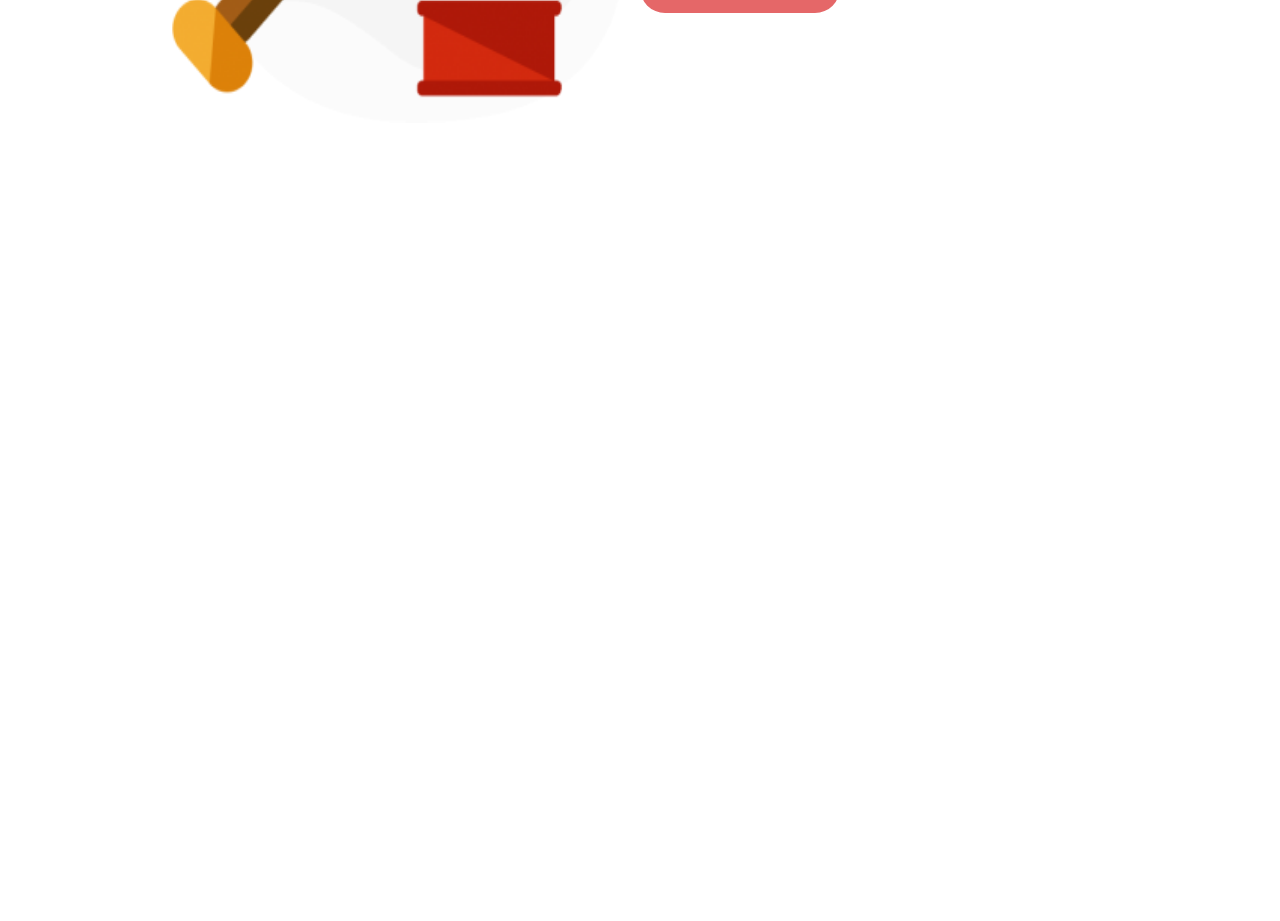
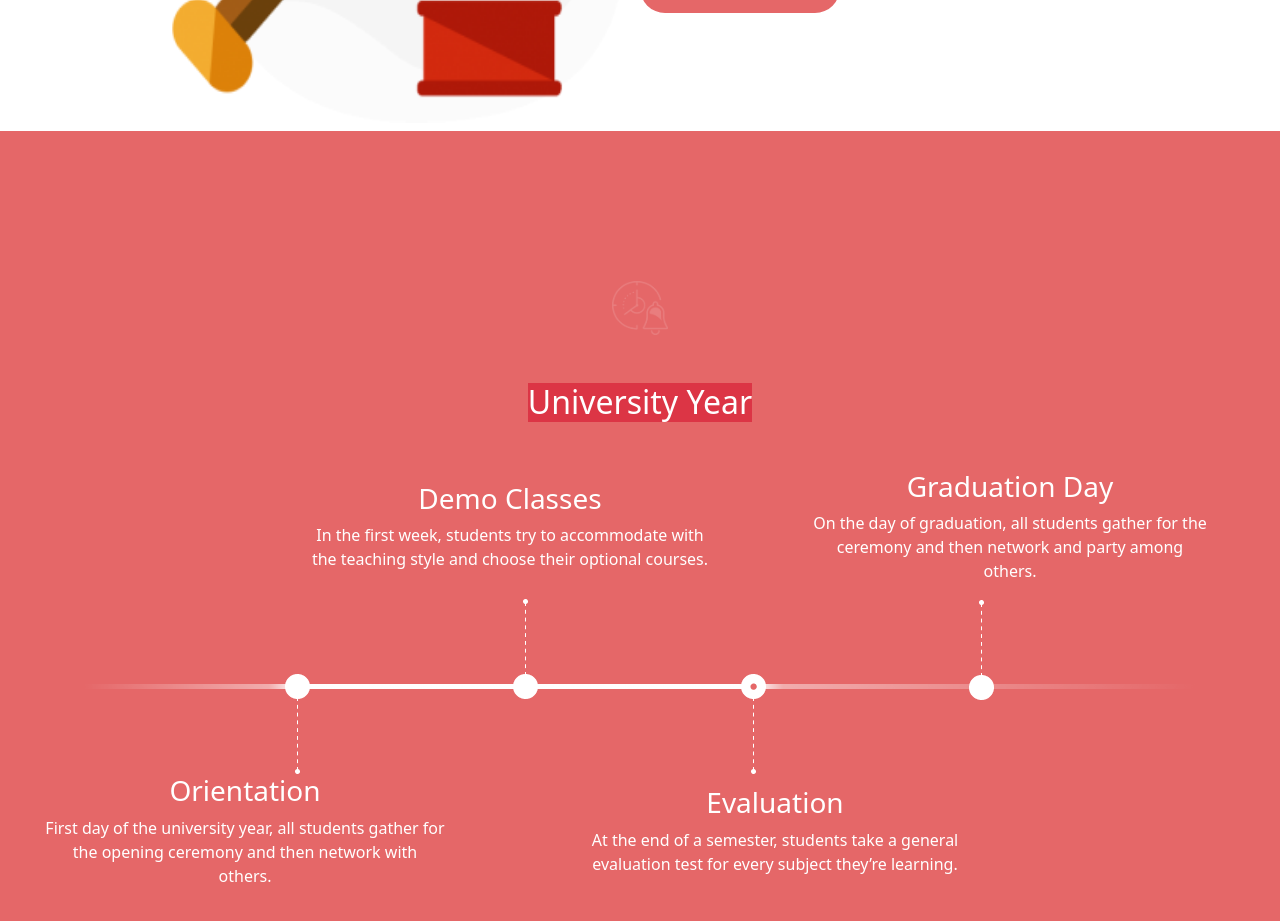
Before and after one commit to MathiasChirivi/proj-html-vuejs, a Vue app: page / in a window 1280 px wide. Shown: the part 2060-2981 px from the top of the page. Before the commit the page ends 2191 px from the top, so only its background shows below. Built offline with nearby package versions, Linux system fonts and the light colour scheme.

Commit message:
section2 not finish

```diff
--- a/src/App.vue
+++ b/src/App.vue
@@ -3,6 +3,7 @@ import AppTitle from './components/AppTitle.vue'
 import AppTitleCarousel from './components/AppTitleCarousel.vue';
 import AppSection0 from './components/AppSection0.vue';
 import AppSection1 from './components/AppSection1.vue';
+import AppSection2 from './components/AppSection2.vue';
 
 export default {
   components: {
@@ -10,6 +11,7 @@ export default {
     AppTitleCarousel,
     AppSection0,
     AppSection1,
+    AppSection2,
   },
 }
 </script>
@@ -23,6 +25,7 @@ export default {
   <main>
     <AppSection0 />
     <AppSection1 />
+    <AppSection2 />
   </main>
   <footer>
 
--- /dev/null
+++ b/src/components/AppSection2.vue
@@ -0,0 +1,94 @@
+<script >
+export default {
+    name: "AppSection2",
+}
+</script>
+
+<template>
+    <div class="headerBg ">
+        <div class="container containerMain d-flex flex-column align-items-center">
+            <img class="imgClock mb-4" src="../assets/img/Clock-and-Bell.png" alt="">
+            <h2 class="bg-danger mt-4 mb-5 text-white">University Year</h2>
+            <div class="rowFirst text-center text-white">
+                <div class="text">
+                    <h3>Demo Classes</h3>
+                    <p>In the first week, students try to accommodate with the teaching style and choose their optional
+                        courses.</p>
+                </div>
+                <div class="text">
+                    <h3>Graduation Day</h3>
+                    <p>On the day of graduation, all students gather for the ceremony and then network and party among
+                        others.</p>
+                </div>
+            </div>
+            <img class=" timeLineItem" src="../assets/img/Timeline-Item.png" alt="">
+            <div class="rowLast text-center text-white">
+                <div class="textLast">
+                    <h3>Orientation</h3>
+                    <p>First day of the university year, all students gather for the opening ceremony and then network with
+                        others.</p>
+                </div>
+                <div class="text">
+                    <h3>Evaluation</h3>
+                    <p>At the end of a semester, students take a general evaluation test for every subject they’re learning.
+                    </p>
+                </div>
+            </div>
+        </div>
+    </div>
+</template>
+
+<style scoped>
+.headerBg {
+    background-color: #E56768;
+    padding: 150px 0;
+}
+
+.containerMain {
+    margin: 0 auto;
+}
+
+.imgClock {
+    width: 5%;
+}
+
+.timeLineItem {
+    width: 100%;
+}
+
+.rowFirst {
+    display: flex;
+    flex-direction: row;
+    justify-content: center;
+    align-items: center;
+    flex-wrap: nowrap;
+}
+
+.rowLast {
+    display: flex;
+    flex-direction: row;
+    justify-content: center;
+    align-items: center;
+    flex-wrap: nowrap;
+}
+
+.text {
+    width: 400px;
+    margin-left: 240px;
+}
+
+.textLast {
+    width: 400px;
+}
+
+.text:last-child {
+    width: 400px;
+    margin-right: 0;
+    margin-left: 100px;
+}
+
+.rowLast .text:last-child {
+    margin-left: 130px;
+    margin-right: 260px;
+}
+</style>
```
